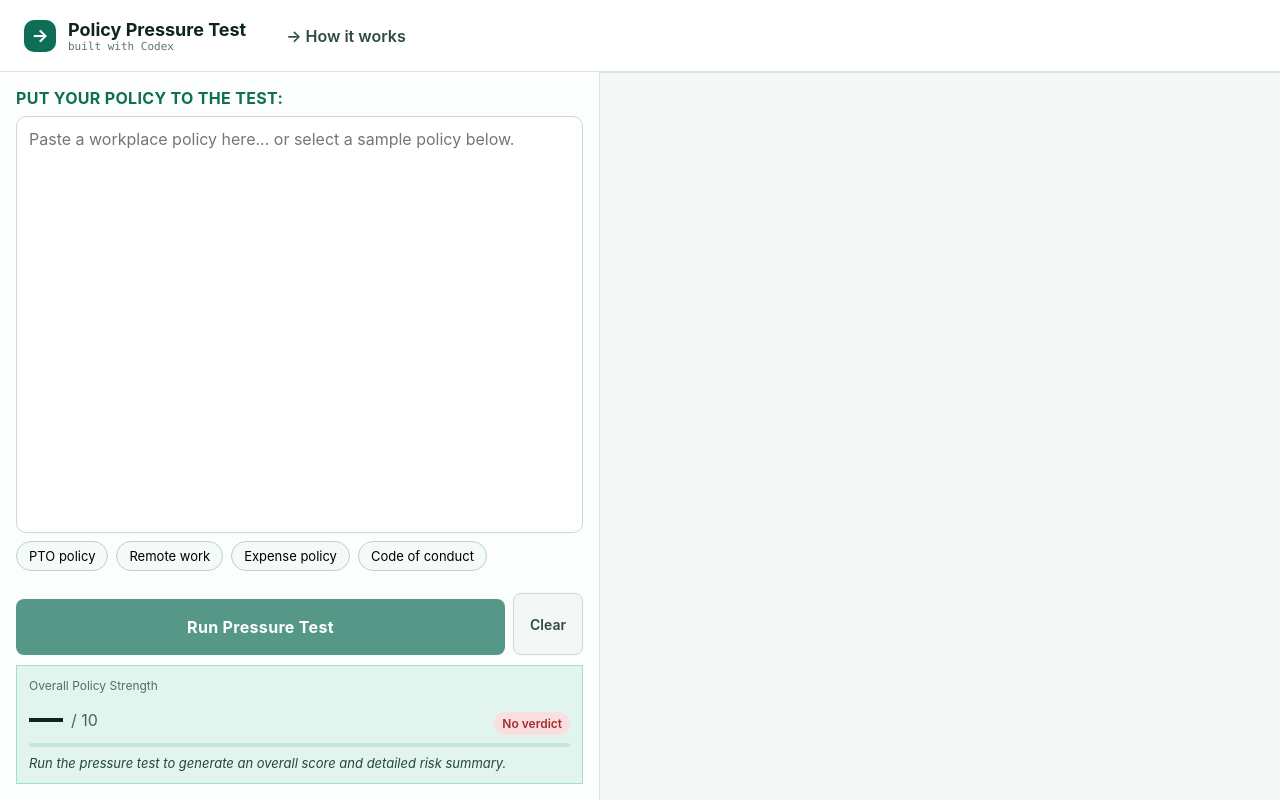
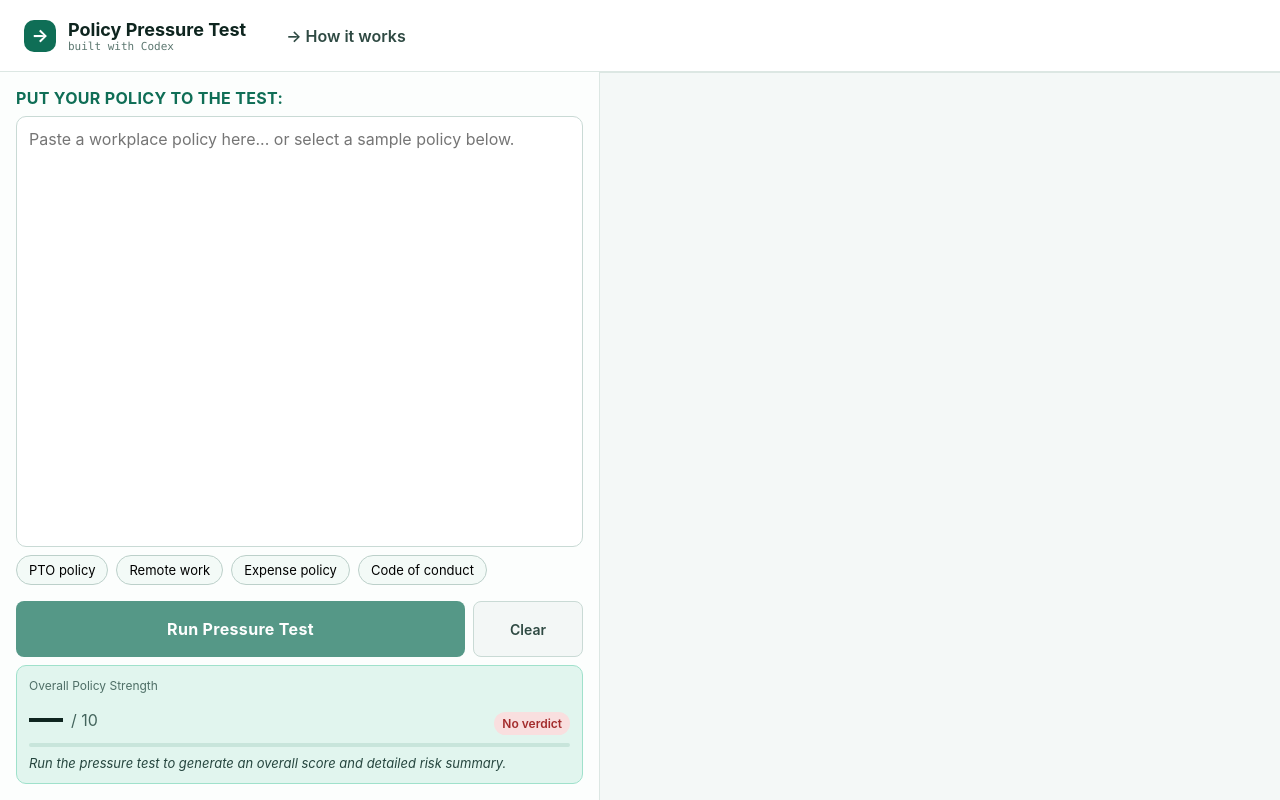
Before and after one commit to benjaparke/policy_pressuretest, a React (Vite) app: page / in a window 1280 px wide. Built offline with nearby package versions, Linux system fonts and the light colour scheme.

Commit message:
Update App.module.css

```diff
--- a/src/App.module.css
+++ b/src/App.module.css
@@ -61,13 +61,13 @@
   margin-top: auto;
   display: flex;
   flex-direction: column;
-  gap: 10px;
+  gap: 8px;
 }
 .chipsRow {
   display: flex;
   flex-wrap: wrap;
   gap: 8px;
-  margin-bottom: 6px;
+  margin-bottom: 2px;
 }
 .chip {
   border: 1px solid #bcd0ca;
@@ -78,27 +78,26 @@
   cursor: pointer;
 }
 .runBtn {
-  margin-top: 6px;
+  flex: 1;
   border: none;
-
   padding: 16px;
   min-height: 56px;
-
   background: #0f6e56;
   color: #fff;
-  width: 100%;
-
   font-weight: 700;
   font-size: 16px;
-  letter-spacing: 0.02em; /* reduced */
-
+  letter-spacing: 0.02em;
   cursor: pointer;
   border-radius: 8px;
 }
 .runBtn:disabled { opacity:.7; cursor:not-allowed; }
 
 .verdict {
-  background:#E1F5EE; border:1px solid #9FE1CB; padding:12px; margin-top:0;
+  background: #E1F5EE;
+  border: 1px solid #9FE1CB;
+  padding: 12px;
+  margin-top: 0;
+  border-radius: 10px;
 }
 .muted { font-size:12px; color:#4f6f67; margin-bottom:8px; }
 .scoreRow { display:flex; align-items:end; gap:8px; }
@@ -257,18 +256,15 @@
 }
 
 .clearBtn {
-  flex: 0 0 auto;
+  flex: 0 0 110px;
   padding: 16px;
   min-height: 56px;
-
   background: #f3f7f6;
   color: #2f4a43;
   border: 1px solid #c9dad5;
   border-radius: 8px;
-
   font-weight: 600;
   font-size: 14px;
-
   cursor: pointer;
 }
 
```
